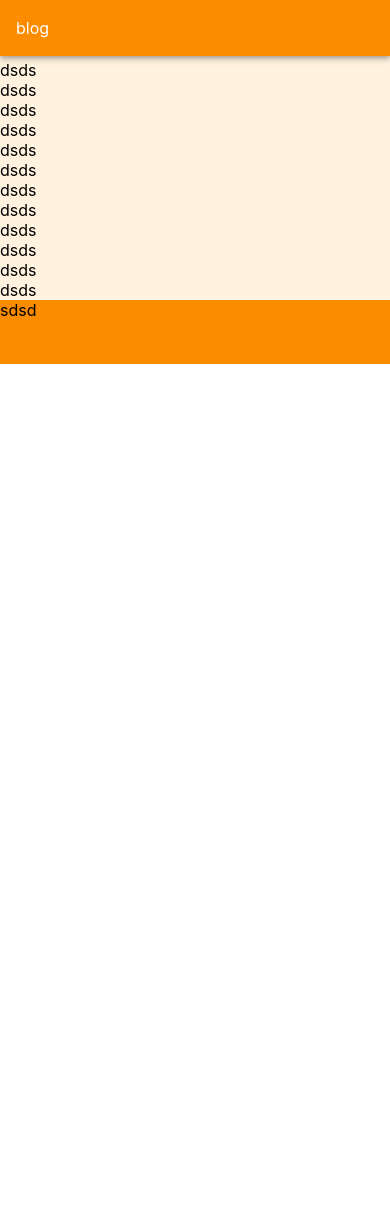
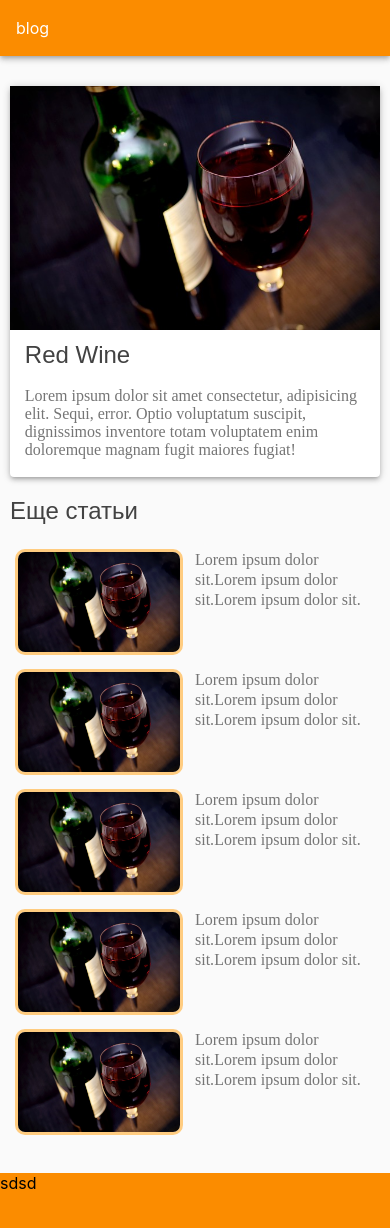
Before and after one commit to AndreyGorbachev97/blog, a React (Create React App) app: page /#/card in a window 390 px wide. Shown: the top 1228 px of the page. Before the commit the page ends 844 px from the top, so only its background shows below. Built offline with nearby package versions, Linux system fonts and the light colour scheme; what webfontloader would draw is missing.

Commit message:
добавлена адаптивность и подробный раздел карточки

```diff
--- a/src/App.css
+++ b/src/App.css
@@ -1,7 +1,17 @@
 .App {
-  background-color: #fff3e0
+  background-color: #fafafa
 }
 
+.title_text {
+  font-family: 'Roboto Slab', sans-serif;
+  color: #424242;
+  margin-bottom: 5%;
+  font-size: 1.5em
+}
+.base_text {
+  font-family: 'Merriweather', serif;
+  color: #757575
+}
 .header {
   position: absolute;
   background-color: rgba(24, 17, 66, 0.705);
@@ -11,6 +21,18 @@
   margin-top: -80px;
   background-color: '#fb8c00'
 }
+
+.Card {
+  padding: 5px;
+  transition-property: margin-left;
+  transition-duration: 0.4s;
+}
+
+.Card:hover {
+  margin-left: 10px;
+  background-color:#eeeeee
+}
+
 .face-image {
   height: 100vh; /* Высота блока */
   background:linear-gradient( rgba(0, 0, 0, 0.6),
@@ -25,13 +47,13 @@
 
 
 .Base-text {
-  font-family: 'Yanone Kaffeesatz', sans-serif;
+  font-family: 'Merriweather', sans-serif;
   height: 100vh;
   display: flex;
   justify-content: center;
   align-items: center;
   flex-direction: column;
-  color: white;
+  color: rgb(243, 243, 243);
 }
 
 .Base-button {
@@ -45,7 +67,7 @@
   font-size: 1.1em;
   color: white;
   text-decoration: none;
-
+  font-family: 'Rubik', sans-serif;
 
   -moz-transition: all 0.1s linear;
   -o-transition: all 0.1s linear;
--- a/src/components/Body/ListCards.jsx
+++ b/src/components/Body/ListCards.jsx
@@ -1,10 +1,8 @@
 import React, { Fragment } from 'react';
 import { connect } from 'react-redux';
 import Grid from '@material-ui/core/Grid';
-import Paper from '@material-ui/core/Paper';
 import Card from '@material-ui/core/Card';
 import CardActionArea from '@material-ui/core/CardActionArea';
-import CardActions from '@material-ui/core/CardActions';
 import CardContent from '@material-ui/core/CardContent';
 import CardMedia from '@material-ui/core/CardMedia';
 import Typography from '@material-ui/core/Typography';
@@ -17,54 +15,65 @@ class ListCards extends React.Component {
                 name: 'red wine',
                 color_wine: 'red',
                 price: '1000',
-                text: 'good wine5'
+                text: 'good 8wine5'
             },
             {
                 name: 'red wine',
                 color_wine: 'red',
                 price: '1000',
-                text: 'good wine'
+                text: 'good 58wine'
             },
             {
                 name: 'red wine',
                 color_wine: 'red',
                 price: '1000',
-                text: 'good wine4'
+                text: 'good2 wine4'
             },
             {
                 name: 'red wine',
                 color_wine: 'red',
                 price: '1000',
-                text: 'good wine3'
+                text: 'go5od wine3'
             },
             {
                 name: 'red wine',
                 color_wine: 'red',
                 price: '1000',
-                text: 'good wine2'
+                text: 'good wi4ne2'
             },
             {
                 name: 'red wine',
                 color_wine: 'red',
                 price: '1000',
-                text: 'good wine1 good wine1 good wine1 good wine1 good wine1 good wine1 good wine1 good wine1 мgood wine1 good wine1 good wine1 good wine1'
+                text: 'good wine12'
+            },
+            {
+                name: 'red wine',
+                color_wine: 'red',
+                price: '1000',
+                text: 'good wine23'
+            },
+            {
+                name: 'red wine',
+                color_wine: 'red',
+                price: '1000',
+                text: 'good wine1 good wine1 good wine1  good wine1 good wine1  good wine1 good wine1  good wine1 good wine1  good wine1 good wine1 good wine1 good wine1 good wine1 мgood wine1 good wine1 good wine1 good wine'
             },
         ]
-        console.log(this.props.drinks)
         return (
             <Fragment>
                 <div style={{ padding: '6%' }}>
                     <Grid container spacing={24}>
                         {wine.map(w => {
                             return (
-                                <Grid item xs={12} sm={4} key={w.text}>
-                                    <Card style={{minHeight: '200px'}} raised>
+                                <Grid item xs={12} sm={3} key={w.text}>
+                                    <Card style={{minHeight: '250px', maxHeight: '250px'}} raised>
                                         <CardActionArea>
                                             <CardMedia
                                                 style={{objectFit: 'cover'}}
                                                 component="img"
                                                 //className={classes.media}
-                                                height='200'
+                                                height='150'
                                                 image='/Wine.jpg'
                                                 title="Contemplative Reptile"
                                             />
--- a/src/components/Card/Card.jsx
+++ b/src/components/Card/Card.jsx
@@ -1,26 +1,115 @@
 import React, { Fragment } from 'react';
+import Grid from '@material-ui/core/Grid';
+import Paper from '@material-ui/core/Paper';
 
 class Card extends React.Component {
 
     render() {
         return (
-            <Fragment>
-               <div>dsds</div>
-               <div>dsds</div>
-               <div>dsds</div>
-               <div>dsds</div>
-               <div>dsds</div>
-               <div>dsds</div>
-               <div>dsds</div>
-               <div>dsds</div>
-               <div>dsds</div>
-               <div>dsds</div>
-               <div>dsds</div>
-               <div>dsds</div>
-               <div>dsds</div>
-               <div>dsds</div>
-               <div>dsds</div>
-            </Fragment>
+            <div style={{width: '100%', margin: '5% 0% 5% 0'}}>
+                 <Grid container>
+                    <Grid item xs={1} xl={1} sm={1}/>
+                    <Grid item xs={12} xl={12} sm={12}  md={12} lg={7}>
+                            <Paper style={{ margin: '10px'}} elevation={3}>
+                                <img
+                                    style={{objectFit: 'cover',}}
+                                    width= '100%'
+
+                                    src='/Wine.jpg'
+                                />
+                                <div style={{margin: '2% 2% 0% 4%', padding: '0% 0% 5% 0%'}}>
+                                    <div className= 'title_text'>Red Wine</div>
+                                    <div className= 'base_text'>Lorem ipsum dolor sit amet consectetur, adipisicing elit. Sequi, error. Optio voluptatum suscipit, dignissimos inventore totam voluptatem enim doloremque magnam fugit maiores fugiat!</div>
+                                </div>
+
+                            </Paper>
+                    </Grid>
+                    <Grid item xs={12} xl={12} sm={12} md={12} lg={4}>
+                        <div style={{minHeight:'600px', margin: '10px'}}>
+                            <div className= 'title_text'>Еще статьи</div>
+
+                            <Grid container className ='Card' >
+                                <Grid item xs={6} sm={5} >
+                                    <img
+                                        style={{objectFit: 'cover', borderRadius: '10px' ,border: '3px #ffcc80 solid'}}
+                                        height='100'
+                                        width='90%'
+                                        src='/Wine.jpg'
+                                    />
+                                </Grid>
+                                <Grid item xs={6} sm={7}>
+                                    <span className= 'base_text'>Lorem ipsum dolor sit.</span>
+                                    <span className= 'base_text'>Lorem ipsum dolor sit.</span>
+                                    <span className= 'base_text'>Lorem ipsum dolor sit.</span>
+                                </Grid>
+                            </Grid>
+
+                            <Grid container className ='Card' >
+                                <Grid item xs={6} sm={5} >
+                                    <img
+                                        style={{objectFit: 'cover', borderRadius: '10px' ,border: '3px #ffcc80 solid'}}
+                                        height='100'
+                                        width='90%'
+                                        src='/Wine.jpg'
+                                    />
+                                </Grid>
+                                <Grid item xs={6} sm={7}>
+                                    <span className= 'base_text'>Lorem ipsum dolor sit.</span>
+                                    <span className= 'base_text'>Lorem ipsum dolor sit.</span>
+                                    <span className= 'base_text'>Lorem ipsum dolor sit.</span>
+                                </Grid>
+                            </Grid>
+                            <Grid container className ='Card' >
+                                <Grid item xs={6} sm={5} >
+                                    <img
+                                        style={{objectFit: 'cover', borderRadius: '10px' ,border: '3px #ffcc80 solid'}}
+                                        height='100'
+                                        width='90%'
+                                        src='/Wine.jpg'
+                                    />
+                                </Grid>
+                                <Grid item xs={6} sm={7}>
+                                    <span className= 'base_text'>Lorem ipsum dolor sit.</span>
+                                    <span className= 'base_text'>Lorem ipsum dolor sit.</span>
+                                    <span className= 'base_text'>Lorem ipsum dolor sit.</span>
+                                </Grid>
+                            </Grid>
+                            <Grid container className ='Card' >
+                                <Grid item xs={6} sm={5} >
+                                    <img
+                                        style={{objectFit: 'cover', borderRadius: '10px' ,border: '3px #ffcc80 solid'}}
+                                        height='100'
+                                        width='90%'
+                                        src='/Wine.jpg'
+                                    />
+                                </Grid>
+                                <Grid item xs={6} sm={7}>
+                                    <span className= 'base_text'>Lorem ipsum dolor sit.</span>
+                                    <span className= 'base_text'>Lorem ipsum dolor sit.</span>
+                                    <span className= 'base_text'>Lorem ipsum dolor sit.</span>
+                                </Grid>
+                            </Grid>
+                            <Grid container className ='Card' >
+                                <Grid item xs={6} sm={5} >
+                                    <img
+                                        style={{objectFit: 'cover', borderRadius: '10px' ,border: '3px #ffcc80 solid'}}
+                                        height='100'
+                                        width='90%'
+                                        src='/Wine.jpg'
+                                    />
+                                </Grid>
+                                <Grid item xs={6} sm={7}>
+                                    <span className= 'base_text'>Lorem ipsum dolor sit.</span>
+                                    <span className= 'base_text'>Lorem ipsum dolor sit.</span>
+                                    <span className= 'base_text'>Lorem ipsum dolor sit.</span>
+                                </Grid>
+                            </Grid>
+
+                        </div>
+                    </Grid>
+                 </Grid>
+
+            </div>
         )
     }
 }
--- a/src/components/Footer/Footer.jsx
+++ b/src/components/Footer/Footer.jsx
@@ -1,7 +1,5 @@
 import React, { Fragment } from 'react';
 import { withStyles } from '@material-ui/core/styles';
-import AppBar from '@material-ui/core/AppBar';
-import Toolbar from '@material-ui/core/Toolbar';
 
 const styles = theme => ({
   appBar: {
--- a/src/components/Heder/Header.jsx
+++ b/src/components/Heder/Header.jsx
@@ -13,7 +13,7 @@ function ButtonAppBar(props) {
   const { classes } = props;
   return (
     <div className={classes.root}>
-      <AppBar position="absolute" style={{backgroundColor: '#fb8c00'}}>
+      <AppBar position="static" style={{backgroundColor: '#fb8c00'}}>
         <Toolbar >
             <div>blog</div>
         </Toolbar>
--- a/src/components/StartPage/StartPage.jsx
+++ b/src/components/StartPage/StartPage.jsx
@@ -18,16 +18,15 @@ class StartPage extends Component {
     switch (scroll) {
       case 1:
         scrollToComponent(this.cards, { offset: 0, align: 'top', duration: 1500 });
+        this.props.scrollToCards({scroll: 0})
         break;
     }
   }
   render() {
     return (
       <div>
-
         <FaceBlock />
         <ListCards ref={(section) => { this.cards = section; }} />
-
       </div>
     );
   }
--- a/src/index.js
+++ b/src/index.js
@@ -7,7 +7,6 @@ import WebFont from 'webfontloader';
 import { Provider } from 'react-redux';
 import { createStore } from 'redux';
 import rootReducer from './reducers';
-import devToolsEnhancer from 'remote-redux-devtools';
 import Routes from './components/routes/Routes';
 import Header from './components/Heder/Header';
 import Footer from './components/Footer/Footer';
@@ -15,7 +14,8 @@ import Footer from './components/Footer/Footer';
 WebFont.load({
     google: {
         families: ['Pacifico', 'cursive','Amatic SC', 'Comfortaa',
-        'Montserrat', 'sans-serif', 'Yanone Kaffeesatz']
+        'Montserrat', 'sans-serif', 'serif', 'Yanone Kaffeesatz', 'Roboto Slab:700', 'Merriweather:700', 'Cuprum',
+        'Rubik:500']
     }
 });
 
```
Also changed, not shown: src/components/Body/BaseTextHeader.jsx (+3 -5 lines).
